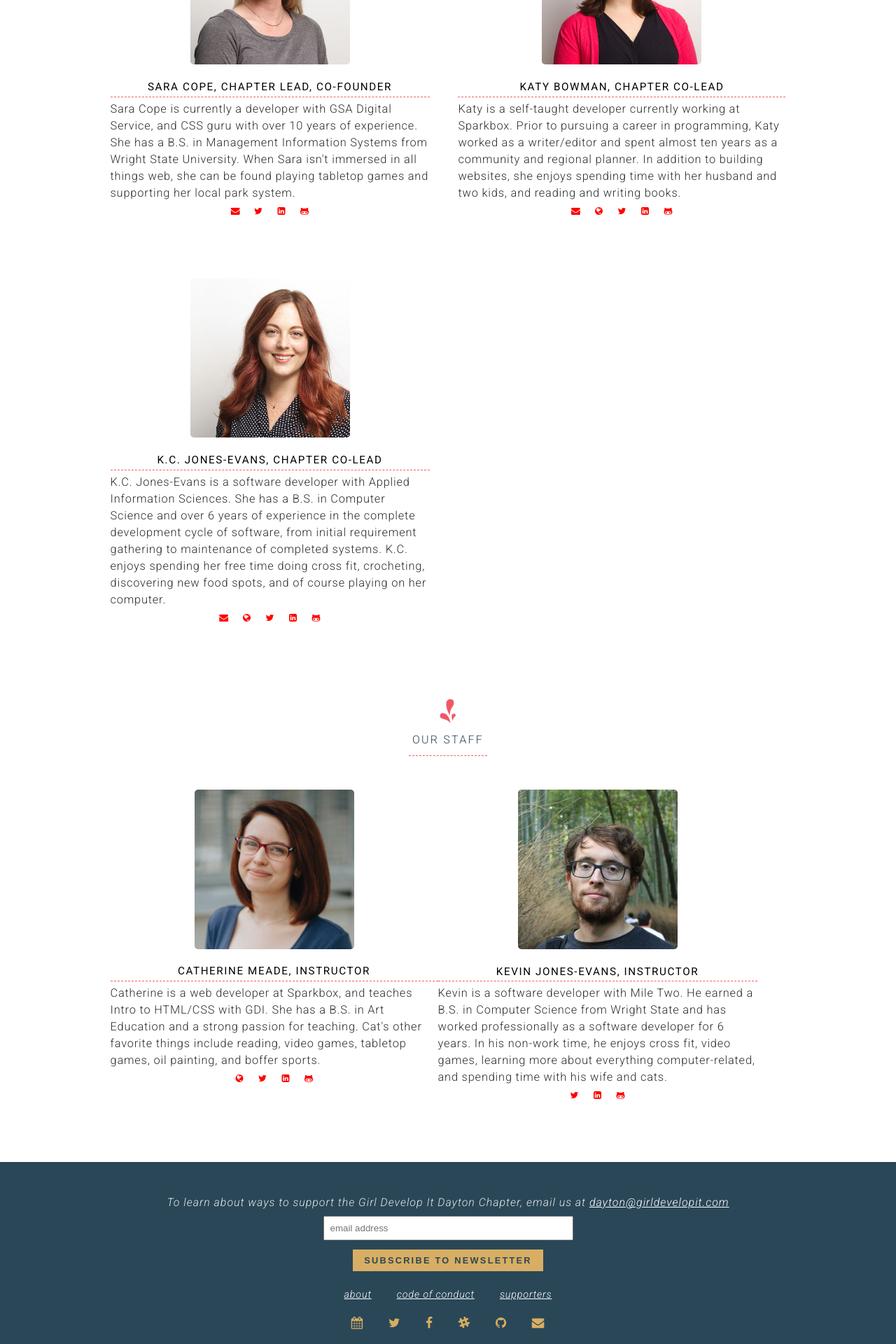
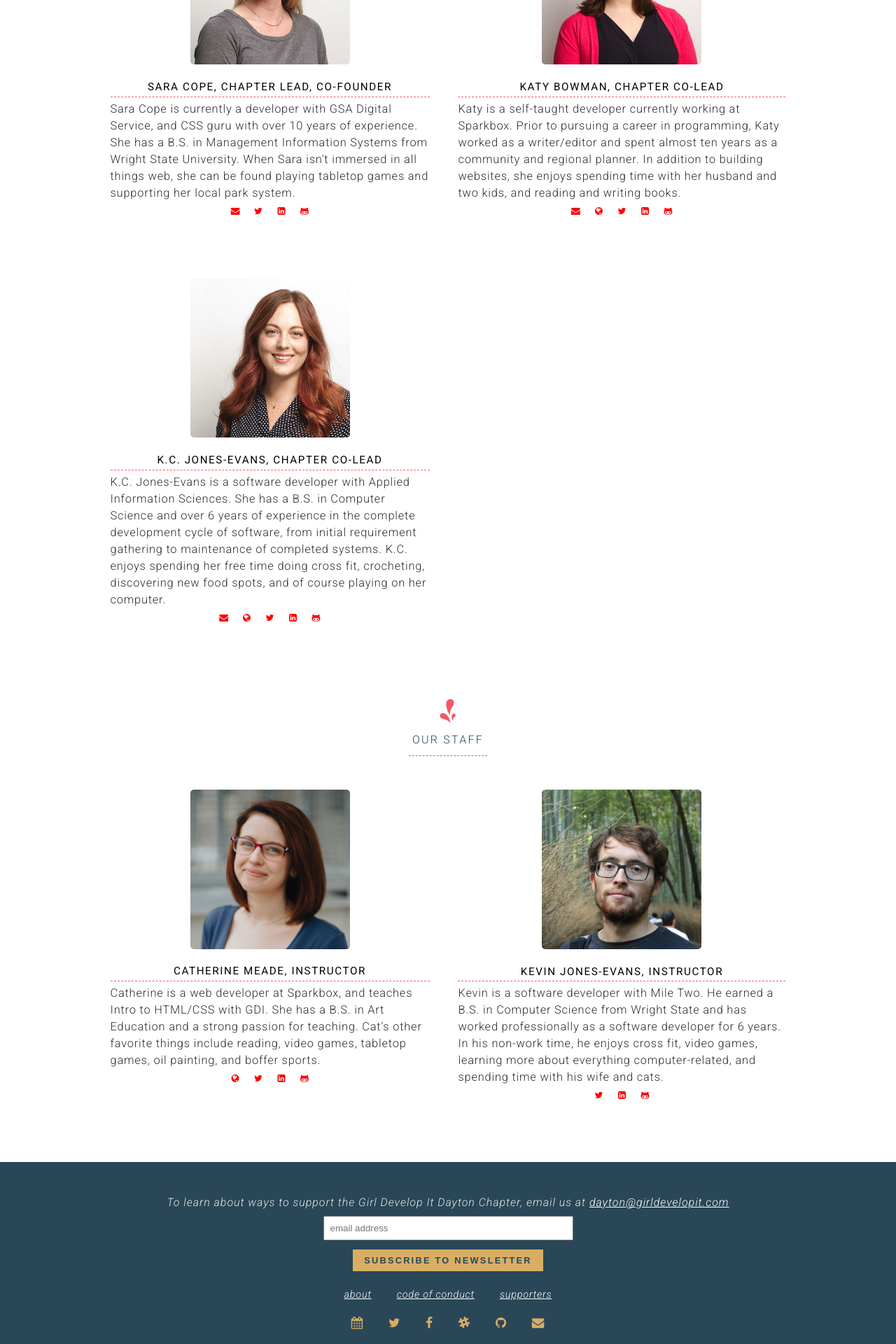
Before and after one commit to dytcodetogether/gdidayton, a Jekyll site: the page built from about.html, in a window 1280 px wide. Shown: the part 1515-3435 px from the top of the page at 70% size. Built offline with Jekyll 4.4.1, drawn with Linux system fonts in a browser that asks for light colours; nearby versions of some CDN libraries.

Commit message:
fixed odd/even issue

```diff
--- a/about.html
+++ b/about.html
@@ -44,11 +44,11 @@
       </div>
 
       {% for currBio in site.data.about_bios.leadership %}
-        {% capture thecycle %}{% cycle 'odd', 'even' %}{% endcapture %}
-        {% if thecycle == 'odd' %}
+        {% assign mod = forloop.index | modulo: 2 %}
+        {% if mod == 0 %}
+          <div class="profile-right">
+        {% else %}
           <div class="profile-left">
-        {% else %}
-          <div class="profile-right">
         {% endif %}
         <img alt={% if currBio.imagename %}"{{currBio.imagename}}"{% else %}"{{currBio.name}}"{% endif %} src="{{ currBio.image | prepend: site.baseurl }}" />
         <h3 class="dashedLineBelow">{{currBio.name}}{% if currBio.title %}, {{currBio.title}} {% endif %}</h3>
@@ -67,7 +67,6 @@
       </div>
 
       {% endfor %}
-
     </div>
 
 {% if site.data.about_bios.staff %}
@@ -78,11 +77,11 @@
       </div>
 
       {% for currBio in site.data.about_bios.staff %}
-        {% capture thecycle %}{% cycle 'odd', 'even' %}{% endcapture %}
-        {% if thecycle == 'odd' %}
+        {% assign mod = forloop.index | modulo: 2 %}
+        {% if mod == 0 %}
+          <div class="profile-right">
+        {% else %}
           <div class="profile-left">
-        {% else %}
-          <div class="profile-right">
         {% endif %}
         <img alt={% if currBio.imagename %}"{{currBio.imagename}}"{% else %}"{{currBio.name}}"{% endif %} src="{{ currBio.image | prepend: site.baseurl }}" />
         <h3 class="dashedLineBelow">{{currBio.name}}{% if currBio.title %}, {{currBio.title}} {% endif %}</h3>
```
Also changed, not shown: 2 other files.
